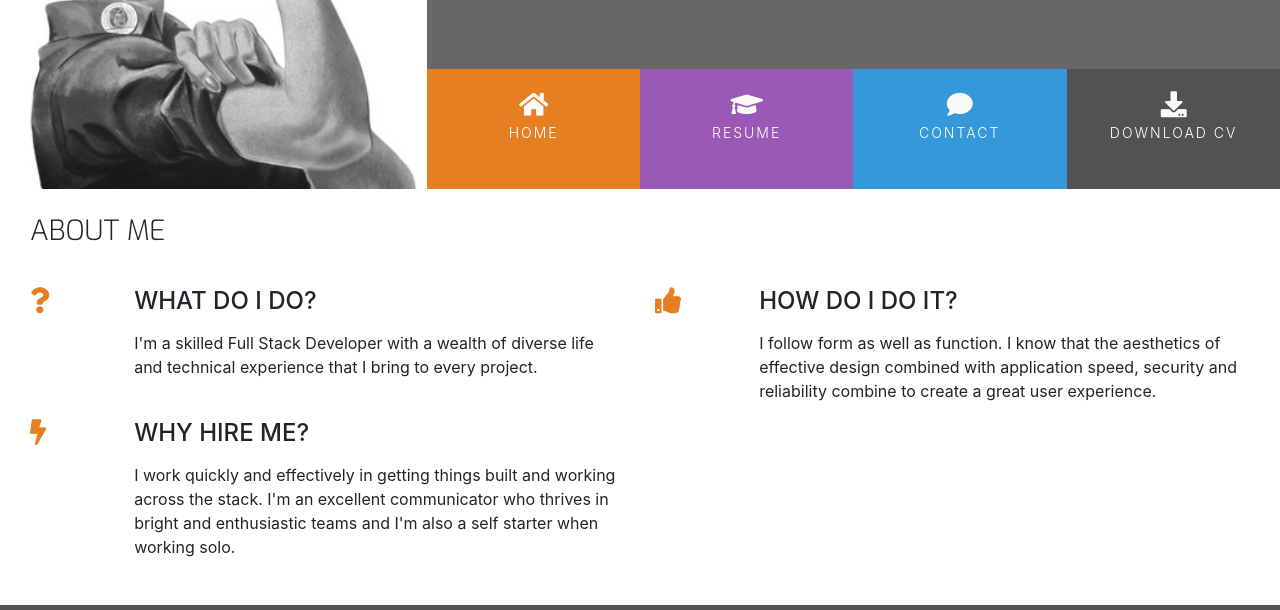
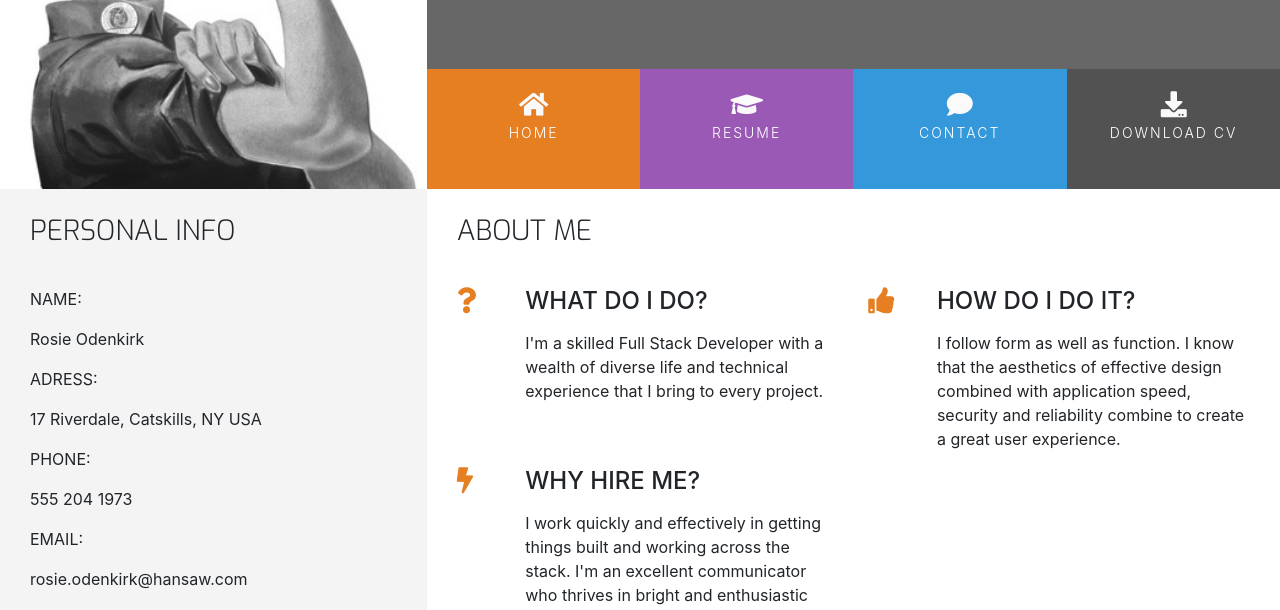
Before and after one commit to feffjorn/resume-project, a plain HTML site: page index.html in a window 1280 px wide. Shown: the part 180-790 px from the top of the page. Drawn offline with nearby package versions, Linux system fonts and the light colour scheme.

Commit message:
Added personal info section with some styling

```diff
--- a/assets/css/style.css
+++ b/assets/css/style.css
@@ -8,6 +8,10 @@
 
 .bg-color-three-reasons {
     background-color: #fff;
+}
+
+.bg-color-personal-info {
+    background-color: #f4f4f4;
 }
 
 .ui-menu-color-home {
--- a/index.html
+++ b/index.html
@@ -46,7 +46,64 @@
         </div>
     </header>
     <section class="container-fluid">
-        <div class="row row-table">
+        <div class="row">
+            <div class="col-md-4 bg-color-personal-info section-column">
+                <div class="row">
+                    <div class="col-12">
+                        <h3 class="section-heading uppercase">
+                            Personal Info
+                        </h3>
+                    </div>
+                </div>
+                <div class="personal-info-item">
+                    <div class="key">
+                        <p class="uppercase">
+                            Name:
+                        </p>
+                    </div>
+                    <div class="value">
+                        <p>
+                            Rosie Odenkirk
+                        </p>
+                    </div>
+                </div>
+                <div class="personal-info-item">
+                    <div class="key">
+                        <p class="uppercase">
+                            Adress:
+                        </p>
+                    </div>
+                    <div class="value">
+                        <p>
+                            17 Riverdale, Catskills, NY USA
+                        </p>
+                    </div>
+                </div>
+                <div class="personal-info-item">
+                    <div class="key">
+                        <p class="uppercase">
+                            Phone:
+                        </p>
+                    </div>
+                    <div class="value">
+                        <p>
+                            555 204 1973
+                        </p>
+                    </div>
+                </div>
+                <div class="personal-info-item">
+                    <div class="key">
+                        <p class="uppercase">
+                            Email:
+                        </p>
+                    </div>
+                    <div class="value">
+                        <p>
+                            rosie.odenkirk@hansaw.com
+                        </p>
+                    </div>
+                </div>
+            </div>
             <div class="col-md-8 bg-color-three-reasons section-column">
                 <div class="row">
                     <div class="col">
```
